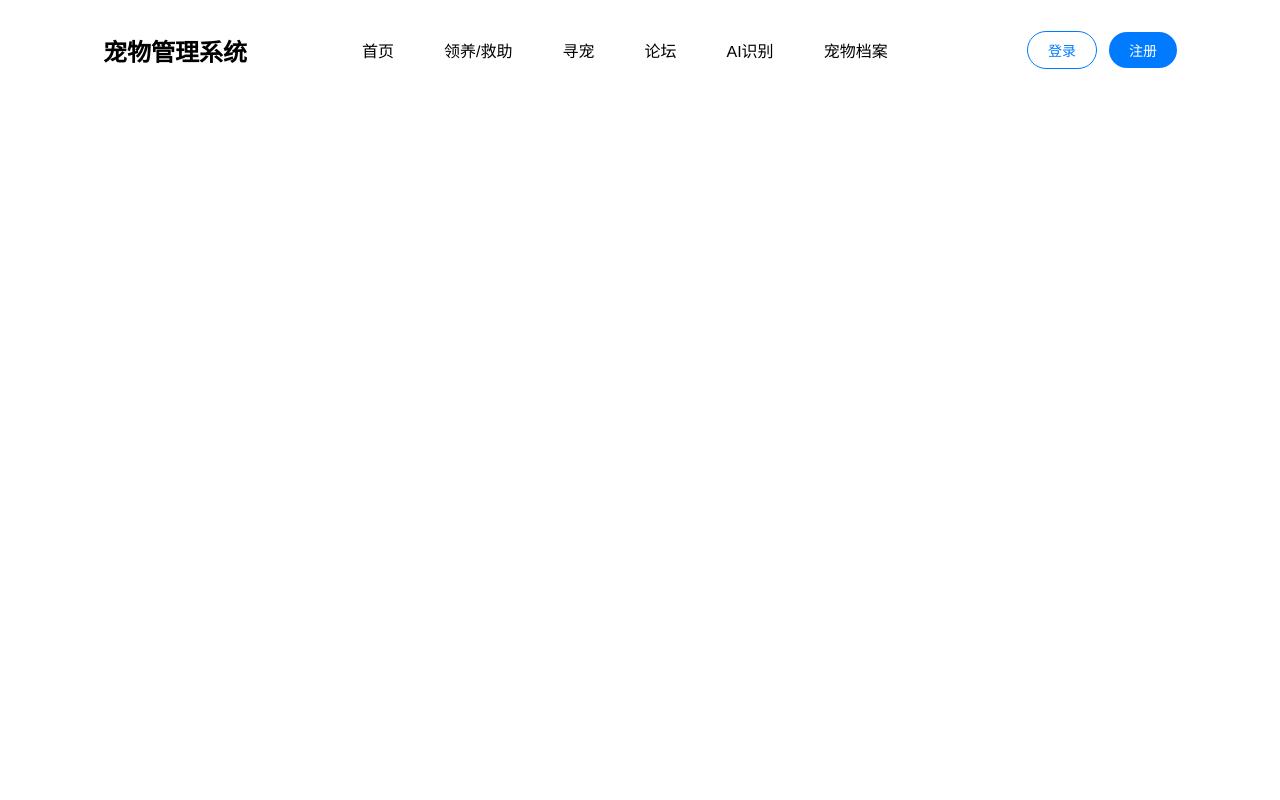
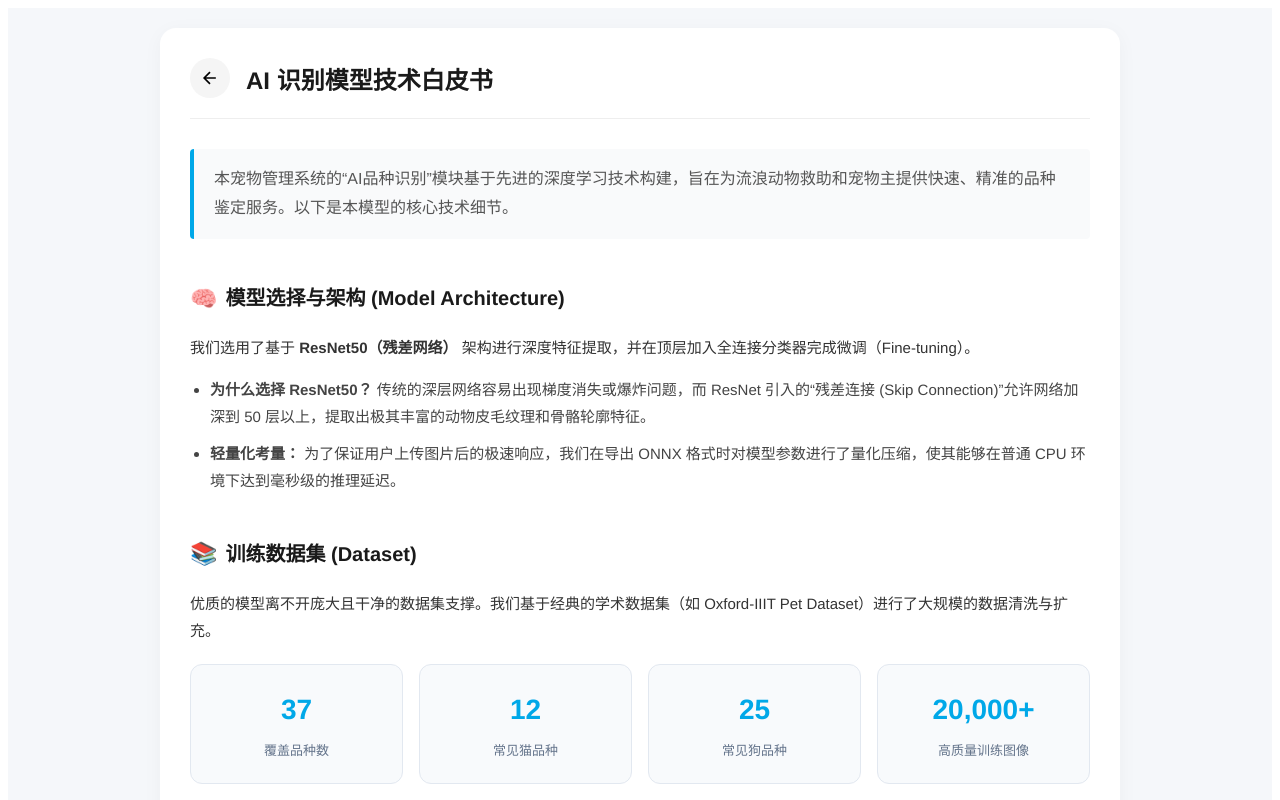
Before and after one commit to jumx0202/PetsSystemFrontend, a Vue app: page /ai-model-info in a window 1280 px wide. Shown: the top 800 px of the page. Built offline with nearby package versions, Linux system fonts and the light colour scheme; the HTML template or start-up script is replaced by a standard one.

Commit message:
feat: 新增模型介绍页面

```diff
--- a/src/router/index.ts
+++ b/src/router/index.ts
@@ -64,6 +64,12 @@ const router = createRouter({
       meta: {requiresAuth: true}
     },
     {
+      path: '/ai-model-info',
+      name: 'aiModelInfo',
+      component: () => import('../views/AiModelInfo.vue'),
+      meta: {hideNavBar: true}
+    },
+    {
       path: '/personal',
       name: 'personal',
       // component: Personal,
--- /dev/null
+++ b/src/views/AiModelInfo.vue
@@ -0,0 +1,264 @@
+<template>
+  <div class="model-info-page">
+    <div class="section-box info-box">
+      <!-- 顶部导航 -->
+      <div class="header-section">
+        <button class="back-btn" @click="goBack">
+          <svg viewBox="0 0 24 24" width="20" height="20" fill="none" stroke="currentColor" stroke-width="2">
+            <path d="M19 12H5M12 19l-7-7 7-7"/>
+          </svg>
+        </button>
+        <h1 class="page-title">AI 识别模型技术白皮书</h1>
+      </div>
+
+      <!-- 内容区 -->
+      <div class="content-section">
+        <p class="intro-text">
+          本宠物管理系统的“AI品种识别”模块基于先进的深度学习技术构建，旨在为流浪动物救助和宠物主提供快速、精准的品种鉴定服务。以下是本模型的核心技术细节。
+        </p>
+
+        <!-- 1. 模型架构 -->
+        <div class="info-block">
+          <h2 class="block-title">
+            <span class="icon">🧠</span> 模型选择与架构 (Model Architecture)
+          </h2>
+          <p>
+            我们选用了基于 <strong>ResNet50（残差网络）</strong> 架构进行深度特征提取，并在顶层加入全连接分类器完成微调（Fine-tuning）。
+          </p>
+          <ul>
+            <li><strong>为什么选择 ResNet50？</strong> 传统的深层网络容易出现梯度消失或爆炸问题，而 ResNet 引入的“残差连接 (Skip Connection)”允许网络加深到 50 层以上，提取出极其丰富的动物皮毛纹理和骨骼轮廓特征。</li>
+            <li><strong>轻量化考量：</strong> 为了保证用户上传图片后的极速响应，我们在导出 ONNX 格式时对模型参数进行了量化压缩，使其能够在普通 CPU 环境下达到毫秒级的推理延迟。</li>
+          </ul>
+        </div>
+
+        <!-- 2. 数据集 -->
+        <div class="info-block">
+          <h2 class="block-title">
+            <span class="icon">📚</span> 训练数据集 (Dataset)
+          </h2>
+          <p>
+            优质的模型离不开庞大且干净的数据集支撑。我们基于经典的学术数据集（如 Oxford-IIIT Pet Dataset）进行了大规模的数据清洗与扩充。
+          </p>
+          <div class="stats-grid">
+            <div class="stat-item">
+              <div class="stat-num">37</div>
+              <div class="stat-desc">覆盖品种数</div>
+            </div>
+            <div class="stat-item">
+              <div class="stat-num">12</div>
+              <div class="stat-desc">常见猫品种</div>
+            </div>
+            <div class="stat-item">
+              <div class="stat-num">25</div>
+              <div class="stat-desc">常见狗品种</div>
+            </div>
+            <div class="stat-item">
+              <div class="stat-num">20,000+</div>
+              <div class="stat-desc">高质量训练图像</div>
+            </div>
+          </div>
+          <p>
+            所有的图像均经过了人工审查，确保了每张图片都具备清晰的面部特征，并且包含室内、室外、不同光照等多样化场景。
+          </p>
+        </div>
+
+        <!-- 3. 数据预处理 -->
+        <div class="info-block">
+          <h2 class="block-title">
+            <span class="icon">⚙️</span> 数据预处理 (Data Preprocessing)
+          </h2>
+          <p>为了让模型具有更强的抗干扰能力（泛化能力），我们在训练阶段采用了以下数据预处理与增强策略：</p>
+          <div class="code-block">
+            <div class="code-line">1. <strong>尺寸统一化 (Resize)：</strong> 将输入图像统一缩放至 224×224 像素。</div>
+            <div class="code-line">2. <strong>随机裁剪 (Random Crop)：</strong> 模拟用户拍照时宠物未居中的情况。</div>
+            <div class="code-line">3. <strong>水平翻转 (Horizontal Flip)：</strong> 增加模型对不同朝向宠物的识别能力。</div>
+            <div class="code-line">4. <strong>色彩抖动 (Color Jitter)：</strong> 随机调整亮度、对比度和饱和度，降低光照对识别的干扰。</div>
+            <div class="code-line">5. <strong>标准化 (Normalization)：</strong> 使用 ImageNet 的标准均值和标准差归一化输入张量。</div>
+          </div>
+        </div>
+
+        <!-- 4. 性能表现 -->
+        <div class="info-block">
+          <h2 class="block-title">
+            <span class="icon">⚡</span> 性能评估 (Performance)
+          </h2>
+          <p>
+            经过数十次迭代训练，本模型在独立的测试集上展现了优异的性能：
+          </p>
+          <ul>
+            <li><strong>Top-1 准确率 (Accuracy)：</strong> 达到 <span class="highlight">96.1%</span>，这意味着绝大多数情况下首选结果即为正确品种。</li>
+            <li><strong>Top-3 准确率：</strong> 高达 <strong>98.9%</strong>，针对极易混淆的品种（如哈士奇与阿拉斯加），前三个选项中必含正确答案。</li>
+            <li><strong>推理耗时：</strong> 在标准服务器环境下，单张图片的特征推理及响应时间不超过 <span class="highlight">200ms</span>。</li>
+          </ul>
+        </div>
+
+      </div>
+    </div>
+  </div>
+</template>
+
+<script setup lang="ts">
+import { useRouter } from 'vue-router'
+
+const router = useRouter()
+const goBack = () => router.back()
+</script>
+
+<style scoped>
+.model-info-page {
+  min-height: 100vh;
+  background: #f5f7fa;
+  padding: 20px;
+  box-sizing: border-box;
+}
+
+.section-box {
+  background: #fff;
+  border-radius: 16px;
+  padding: 30px;
+  box-shadow: 0 4px 20px rgba(0,0,0,0.04);
+  max-width: 900px;
+  margin: 0 auto;
+}
+
+/* 顶部导航 */
+.header-section {
+  display: flex;
+  align-items: center;
+  gap: 16px;
+  color: black;
+  margin-bottom: 30px;
+  border-bottom: 1px solid #eee;
+  padding-bottom: 20px;
+}
+
+.back-btn {
+  width: 40px;
+  height: 40px;
+  border: none;
+  background: #f5f5f5;
+  border-radius: 50%;
+  cursor: pointer;
+  display: flex;
+  align-items: center;
+  justify-content: center;
+  transition: all 0.2s;
+}
+
+.back-btn:hover {
+  background: #e0e0e0;
+}
+
+.page-title {
+  font-size: 24px;
+  font-weight: 800;
+  margin: 0;
+  color: #1a1a1a;
+}
+
+/* 内容区 */
+.content-section {
+  color: #333;
+  line-height: 1.8;
+  font-size: 15px;
+  text-align: left;
+}
+
+.intro-text {
+  font-size: 16px;
+  color: #555;
+  margin-bottom: 40px;
+  background: #f9fafb;
+  padding: 16px 20px;
+  border-left: 4px solid #00a8e8;
+  border-radius: 4px;
+}
+
+.info-block {
+  margin-bottom: 40px;
+}
+
+.block-title {
+  font-size: 20px;
+  font-weight: 700;
+  color: #1a1a1a;
+  margin-bottom: 16px;
+  display: flex;
+  align-items: center;
+  gap: 8px;
+}
+
+.block-title .icon {
+  font-size: 22px;
+}
+
+.info-block ul {
+  padding-left: 20px;
+  color: #444;
+}
+
+.info-block li {
+  margin-bottom: 10px;
+}
+
+/* 数据网格 */
+.stats-grid {
+  display: grid;
+  grid-template-columns: repeat(4, 1fr);
+  gap: 16px;
+  margin: 20px 0;
+}
+
+.stat-item {
+  background: #f8fafc;
+  padding: 20px 10px;
+  border-radius: 12px;
+  text-align: center;
+  border: 1px solid #e2e8f0;
+}
+
+.stat-num {
+  font-size: 28px;
+  font-weight: 900;
+  color: #00a8e8;
+  margin-bottom: 4px;
+}
+
+.stat-desc {
+  font-size: 13px;
+  color: #64748b;
+  font-weight: 500;
+}
+
+/* 代码块风格 */
+.code-block {
+  background: #1e293b;
+  color: #e2e8f0;
+  padding: 20px;
+  border-radius: 12px;
+  overflow-x: auto;
+  font-family: "Fira Code", monospace, sans-serif;
+  line-height: 2;
+  text-align: left;
+}
+
+.code-line {
+  margin-bottom: 8px;
+}
+
+.code-block strong {
+  color: #38bdf8;
+  font-weight: 600;
+}
+
+.highlight {
+  color: #00a8e8;
+  font-weight: bold;
+}
+
+@media (max-width: 768px) {
+  .stats-grid {
+    grid-template-columns: repeat(2, 1fr);
+  }
+}
+</style>
--- a/src/views/AiRecognize.vue
+++ b/src/views/AiRecognize.vue
@@ -9,6 +9,11 @@
       <p class="title-detail">
         上传一张宠物照片，AI 将自动识别品种。支持 <strong>12 种猫</strong> 和 <strong>25 种狗</strong>，共 37 个品种，准确率 96.1%。
       </p>
+      <div class="model-link-wrapper">
+        <router-link to="/ai-model-info" class="model-link">
+          深入了解 AI 模型架构及技术细节 →
+        </router-link>
+      </div>
     </div>
 
     <!-- 主内容区 -->
@@ -224,6 +229,25 @@ const reset = () => {
   line-height: 1.6;
   max-width: 600px;
   margin: 0 auto;
+}
+
+.model-link-wrapper {
+  margin-top: 12px;
+}
+
+.model-link {
+  font-size: 14px;
+  color: #00a8e8;
+  text-decoration: none;
+  font-weight: 500;
+  transition: all 0.2s;
+  padding: 4px 8px;
+  border-radius: 4px;
+}
+
+.model-link:hover {
+  background: #f0f9ff;
+  color: #0090c9;
 }
 
 /* ========== 内容区 ========== */
```
